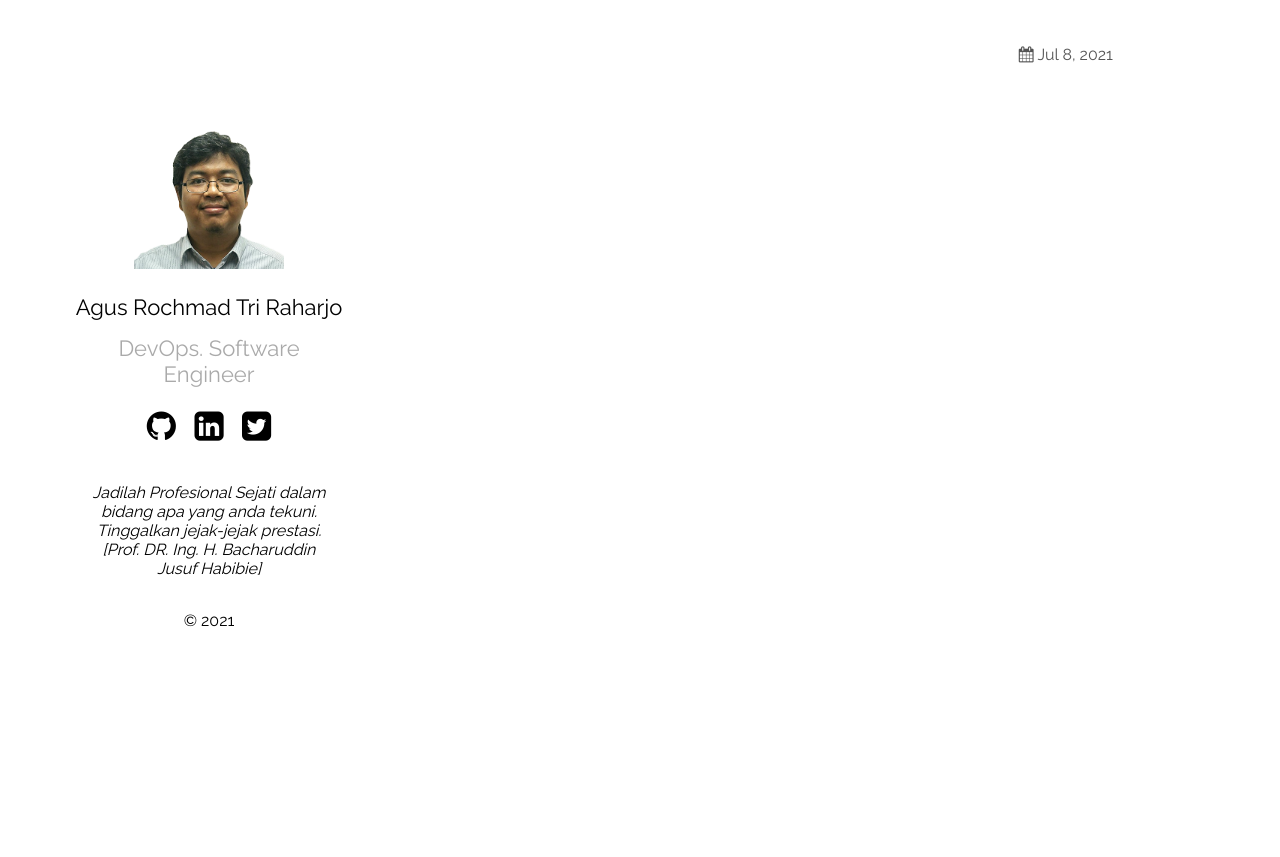
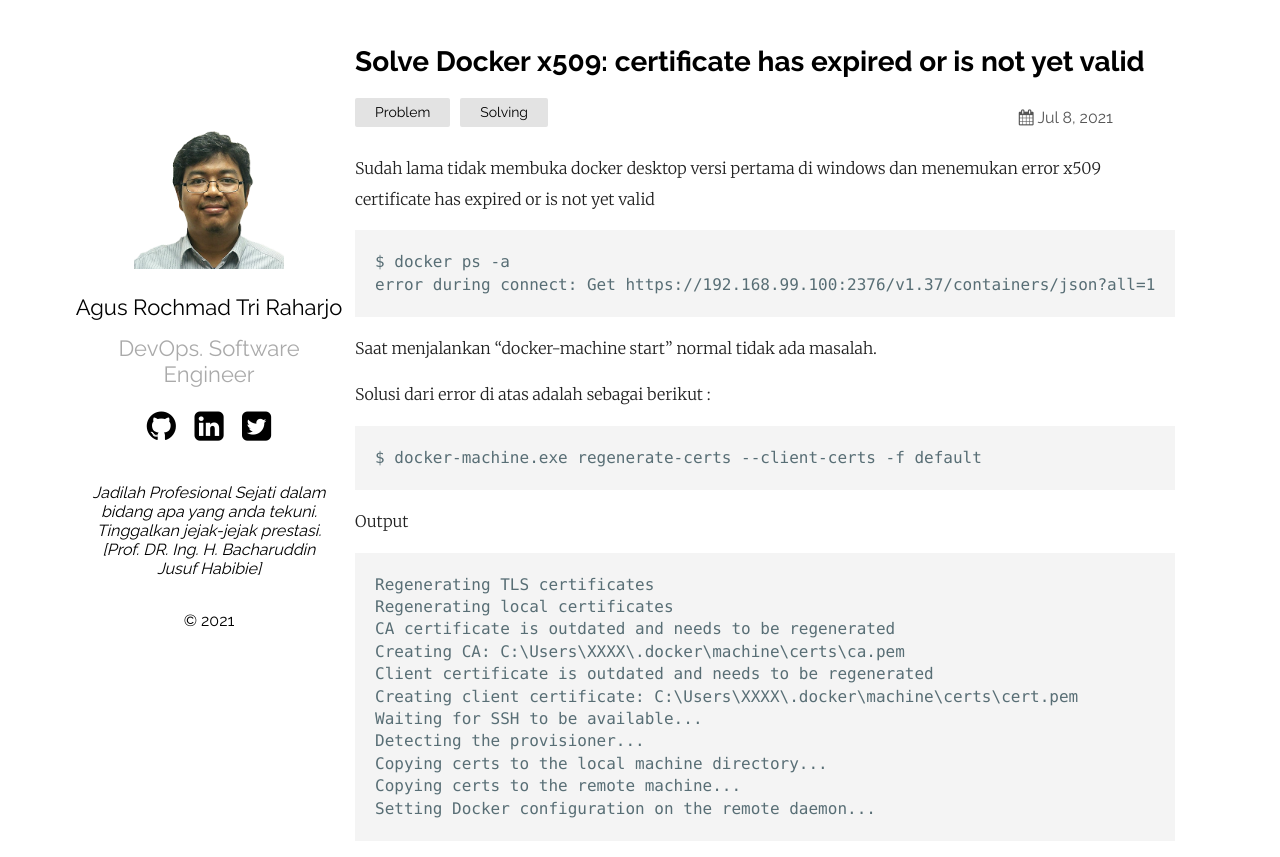
Before and after one commit to smallzero/smallzero.github.io, a Jekyll site: the page built from _posts/2021-07-08-solve-docker-x509-certificate-expired.markdown, in a window 1280 px wide. Shown: the top 857 px of the page. Built offline with Jekyll 4.4.1, drawn with Linux system fonts in a browser that asks for light colours; our own code applies the rules of GitHub Pages for plain Markdown files.

Commit message:
fix post solve docker

````diff
--- a/_posts/2021-07-08-solve-docker-x509-certificate-expired.markdown
+++ b/_posts/2021-07-08-solve-docker-x509-certificate-expired.markdown
@@ -3,20 +3,23 @@ layout: post
 title:  "Solve Docker x509: certificate has expired or is not yet valid"
 date:   2021-07-08 21:00:00 +0700
 categories: Problem Solving
-excerpt: Sudah lama tidak membuka docker desktop versi pertama di windows dan menemukan error sebagai berikut
-
+excerpt: Sudah lama tidak membuka docker desktop versi pertama di windows dan menemukan error x509 certificate has expired or is not yet valid
+---
+Sudah lama tidak membuka docker desktop versi pertama di windows dan menemukan error x509 certificate has expired or is not yet valid
+```
 $ docker ps -a
 error during connect: Get https://192.168.99.100:2376/v1.37/containers/json?all=1: x509: certificate has expired or is not yet valid
+```
 
 Saat menjalankan "docker-machine start" normal tidak ada masalah.
 
 Solusi dari error di atas adalah sebagai berikut :
-
+```
 $ docker-machine.exe regenerate-certs --client-certs -f default
-
+```
 
 Output
-
+```
 Regenerating TLS certificates
 Regenerating local certificates
 CA certificate is outdated and needs to be regenerated
@@ -28,5 +31,4 @@ Detecting the provisioner...
 Copying certs to the local machine directory...
 Copying certs to the remote machine...
 Setting Docker configuration on the remote daemon...
-
----
+```
````
